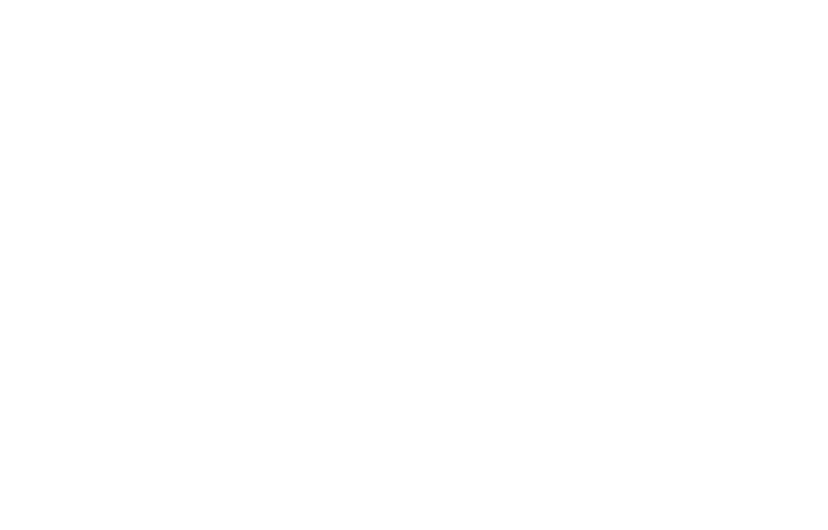
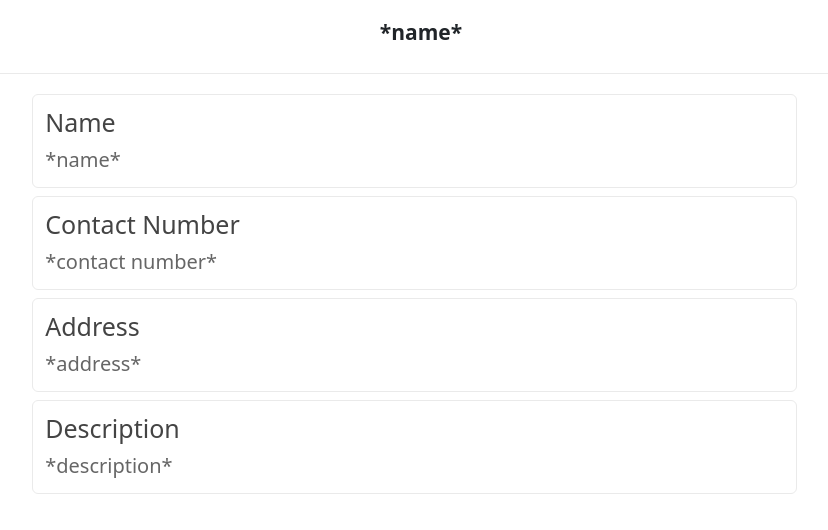
Before and after one commit to isaop/TakeMeOut, an Angular app in the folder FrontEnd/: page /venue-view in a window 1280 px wide. Before the commit this address led to /. Shown: the top 530 px of the page, without its empty margins (219-1047 px from the left). Built offline with nearby package versions, Linux system fonts and the light colour scheme.

Commit message:
created venue view

```diff
--- a/FrontEnd/src/app/app-routing.module.ts
+++ b/FrontEnd/src/app/app-routing.module.ts
@@ -6,6 +6,7 @@
 import { LoginPageComponent } from './login-page/login-page.component';
 import { SignUpPageComponent } from './sign-up-page/sign-up-page.component';
 import { UserPageComponent } from './user-page/user-page.component';
+import { VenueViewComponent } from './venue-view/venue-view.component';
 
 const routes: Routes = [
   {
@@ -37,6 +38,11 @@
     path: 'user-page',
     component: UserPageComponent,
     title: 'TakeMeOut',
+  },
+  {
+    path: 'venue-view',
+    component: VenueViewComponent,
+    title: 'TakeMeOut',
   }
 ];
 
--- a/FrontEnd/src/app/app.module.ts
+++ b/FrontEnd/src/app/app.module.ts
@@ -10,6 +10,7 @@
 import { CreateEventComponent } from './create-event/create-event.component';
 import { DisplayEventsComponent } from './display-events/display-events.component';
 import { UserPageComponent } from './user-page/user-page.component';
+import { VenueViewComponent } from './venue-view/venue-view.component';
 
 
 @NgModule({
@@ -17,7 +18,8 @@
     AppComponent,
     HomePageComponent,
     LoginPageComponent,
-    SignUpPageComponent
+    SignUpPageComponent,
+    VenueViewComponent
   ],
   imports: [
     BrowserModule,
--- /dev/null
+++ b/FrontEnd/src/app/venue-view/venue-view.component.html
@@ -0,0 +1,40 @@
+<div id="MobileView">
+    <div id="Content">
+      <h3 id="Title"><strong>*name*</strong></h3>
+
+      <div class="HR"></div>
+
+      <menu>
+        <ul>
+          <li>
+            <div id="Content">
+              <h4>Name</h4>
+              <span>*name*</span>
+            </div>
+          </li>
+
+          <li>
+            <div id="Content">
+              <h4>Contact Number</h4>
+              <span>*contact number*</span>
+            </div>
+          </li>
+
+          <li>
+            <div id="Content">
+              <h4>Address</h4>
+              <span>*address*</span>
+            </div>
+          </li>
+
+          <li>
+            <div id="Content">
+              <h4>Description</h4>
+              <span>*description*</span>
+            </div>
+          </li>
+
+        </ul>
+      </menu>
+    </div>
+  </div>
--- /dev/null
+++ b/FrontEnd/src/app/venue-view/venue-view.component.scss
@@ -0,0 +1,105 @@
+*{transition: all 0.2s;}
+
+#MobileView{
+  font-family: "Noto Sans";
+  width: 80%;
+  height:80%;
+  margin:0 auto;
+}
+
+#MobileView > #Content{
+  text-align: center;
+  display: flex;
+  flex-direction: column;
+  align-items: center;
+  padding: 20px 0;
+}
+
+#MobileView > #Content > h3#Title{
+  font-size: 21px;
+  margin-bottom:8px;
+}
+
+#MobileView > #Content > h3#Title > strong{
+  font-weight:bold;
+}
+
+#MobileView > #Content > nav{
+  font-size:18px;
+  margin-bottom: 12px;
+}
+
+#MobileView > #Content > nav > a{
+  color: #666;
+  text-decoration: none;
+}
+
+#MobileView > #Content > nav > a:nth-child(2){
+  font-weight:bold;
+  color: #E71212;
+}
+
+#MobileView > #Content > nav > a:nth-child(2):before{
+  content: " | ";
+  color: #CCC;
+}
+
+.HR{
+  width: 100%;
+  clear:both;
+  display: block;
+  border-top: 1px solid #EAEAEA;
+  margin: 20px 0;
+}
+
+#MobileView > #Content > menu{
+  width:90%;
+  margin:0 auto;
+}
+
+#MobileView > #Content > menu > ul > li{
+  text-align:left;
+  display:flex;
+  border:1px solid #EAEAEA;
+  padding: 12px;
+  border-radius: 6px;
+  cursor: pointer;
+  width: 90%;
+  margin-bottom: 8px;
+}
+
+#MobileView > #Content > menu > ul > li:active{
+  box-shadow: 0 0 14px #EAEAEA inset;
+  border-color: #CCC;
+}
+
+#MobileView > #Content > menu > ul > li > #Icon{
+  display: flex;
+  align-items: center;
+  justify-content: center;
+  border-right: 1px solid #EAEAEA;
+  padding-right: 12px;
+  margin-right: 12px;
+  text-align:center;
+}
+
+#MobileView > #Content > menu > ul > li > #Icon > i{
+  font-size: 28px;
+  color: #444;
+}
+
+#MobileView > #Content > menu > ul > li > #Content{
+  white-space: nowrap;
+  overflow: hidden;
+  text-overflow: ellipsis;
+}
+
+#MobileView > #Content > menu > ul > li > #Content > h4{
+  font-size: 25px;
+  color: #444;
+}
+
+#MobileView > #Content > menu > ul > li > #Content > span{
+  font-size: 20px;
+  color: #666;
+}
--- /dev/null
+++ b/FrontEnd/src/app/venue-view/venue-view.component.ts
@@ -0,0 +1,15 @@
+import { Component, OnInit } from '@angular/core';
+
+@Component({
+  selector: 'app-venue-view',
+  templateUrl: './venue-view.component.html',
+  styleUrls: ['./venue-view.component.scss']
+})
+export class VenueViewComponent implements OnInit {
+
+  constructor() { }
+
+  ngOnInit(): void {
+  }
+
+}
```
Also changed, not shown: 1 other file (tests, documents, lock files or other folders).
